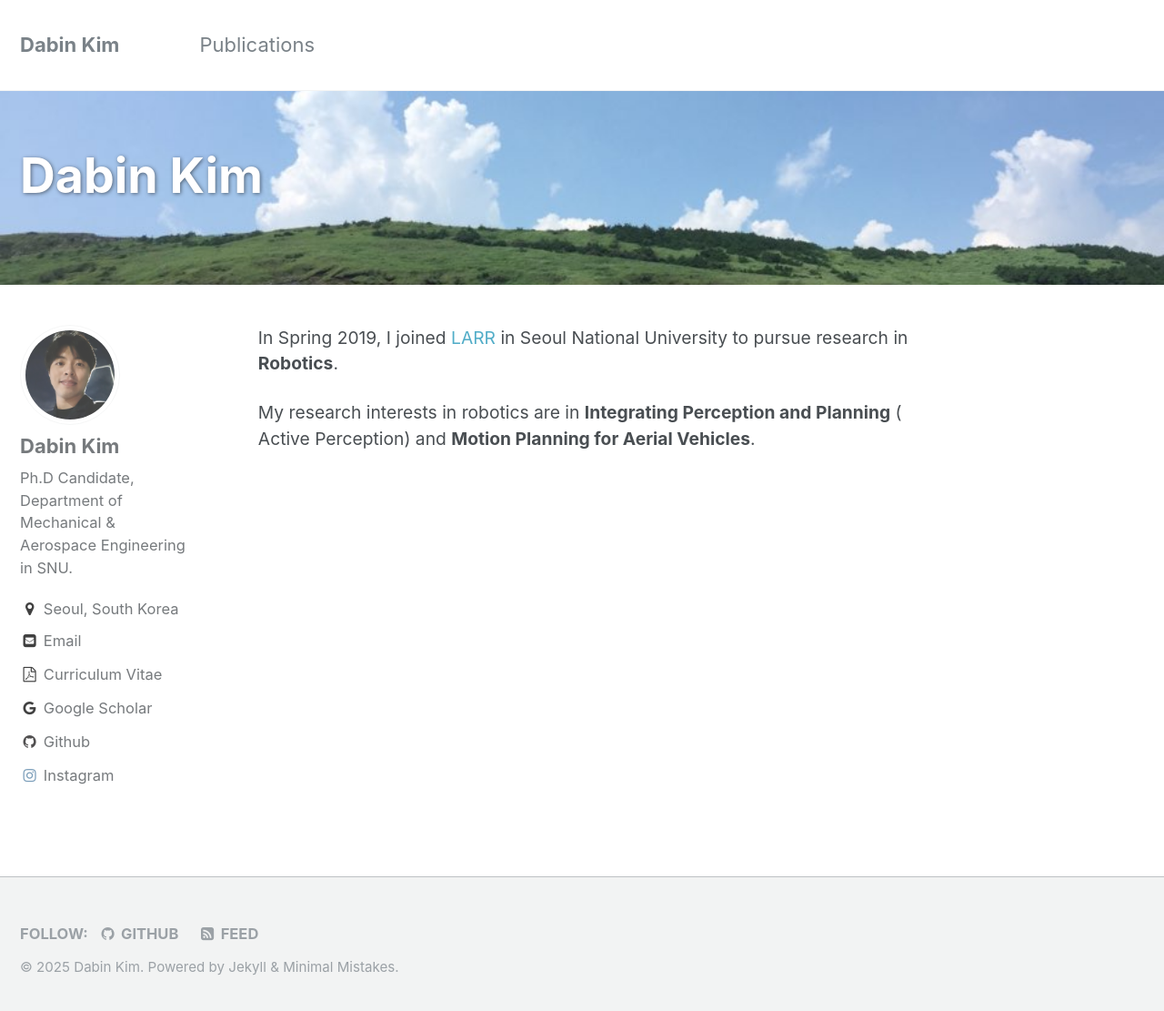
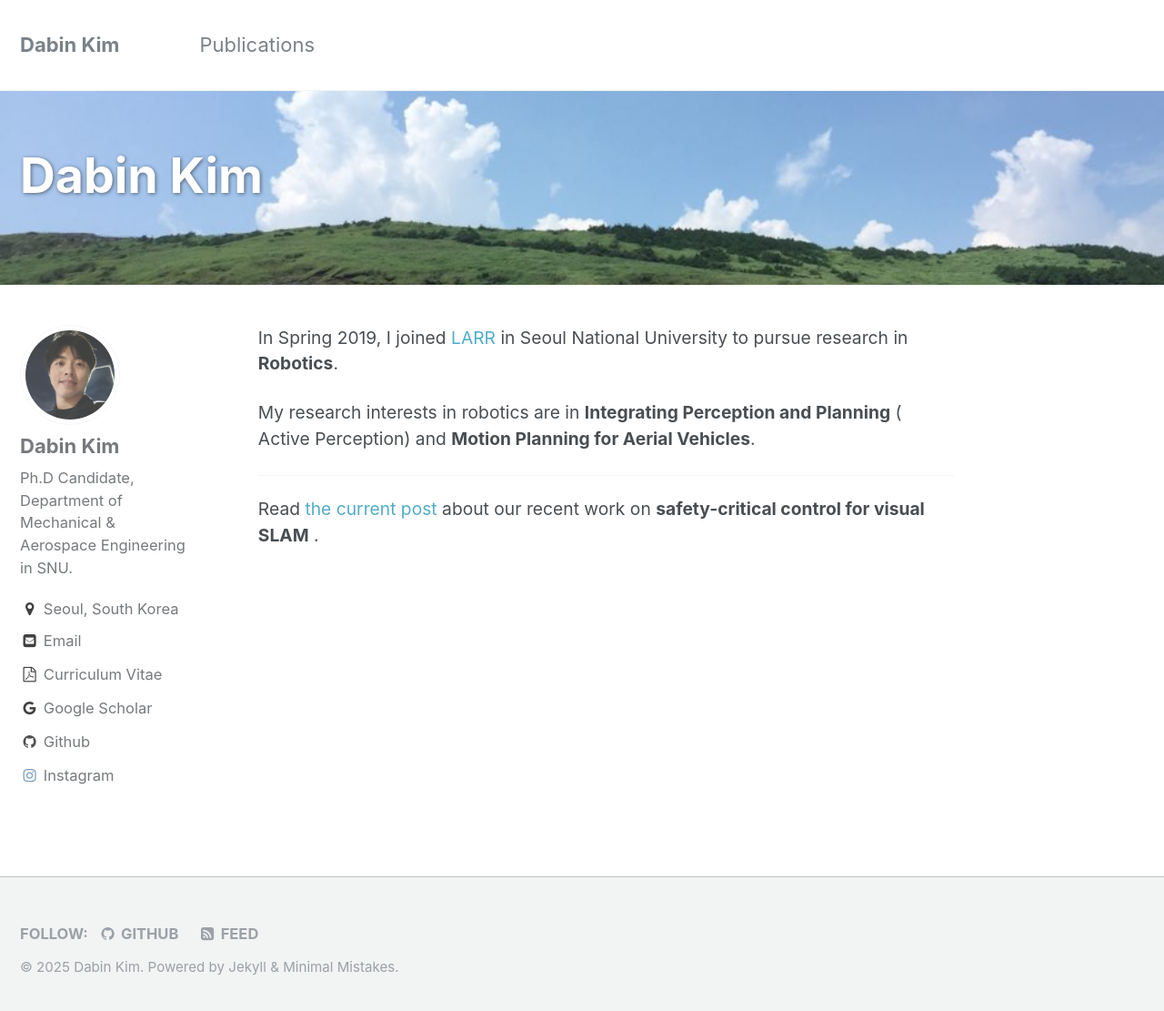
Before and after one commit to dabinkim-LGOM/dabinkim-LGOM.github.io, a Jekyll site: the page built from index.md, in a window 1280 px wide and 1119 px high. Shown: the top 1111 px of the window at 91% size. Built offline with Jekyll 4.4.1, drawn with Linux system fonts in a browser that asks for light colours.

Commit message:
Update index.md

```diff
--- a/index.md
+++ b/index.md
@@ -29,6 +29,9 @@ In Spring 2019, I joined <a href="http://larr.snu.ac.kr/" target="_blank">LARR</
 <!-- [comment]: <> (### developing artificial 3D perception) -->
 
 My research interests in robotics are in **Integrating Perception and Planning** ( Active Perception) and **Motion Planning for Aerial Vehicles**.
+
+---
+Read <a href="https://dabinkim-lgom.github.io/pub/Enhancing-Feature-Tracking-Reliability-for-Visual-Navigation-using-Real-Time-Safety-Filter/" target="_blank">the current post</a> about our recent work on **safety-critical control for visual SLAM** .
  <!-- [[1]]. -->
 
 <!-- {% include feature_row id="feature_row_pub" caption="Featured Publications" %} -->
```
